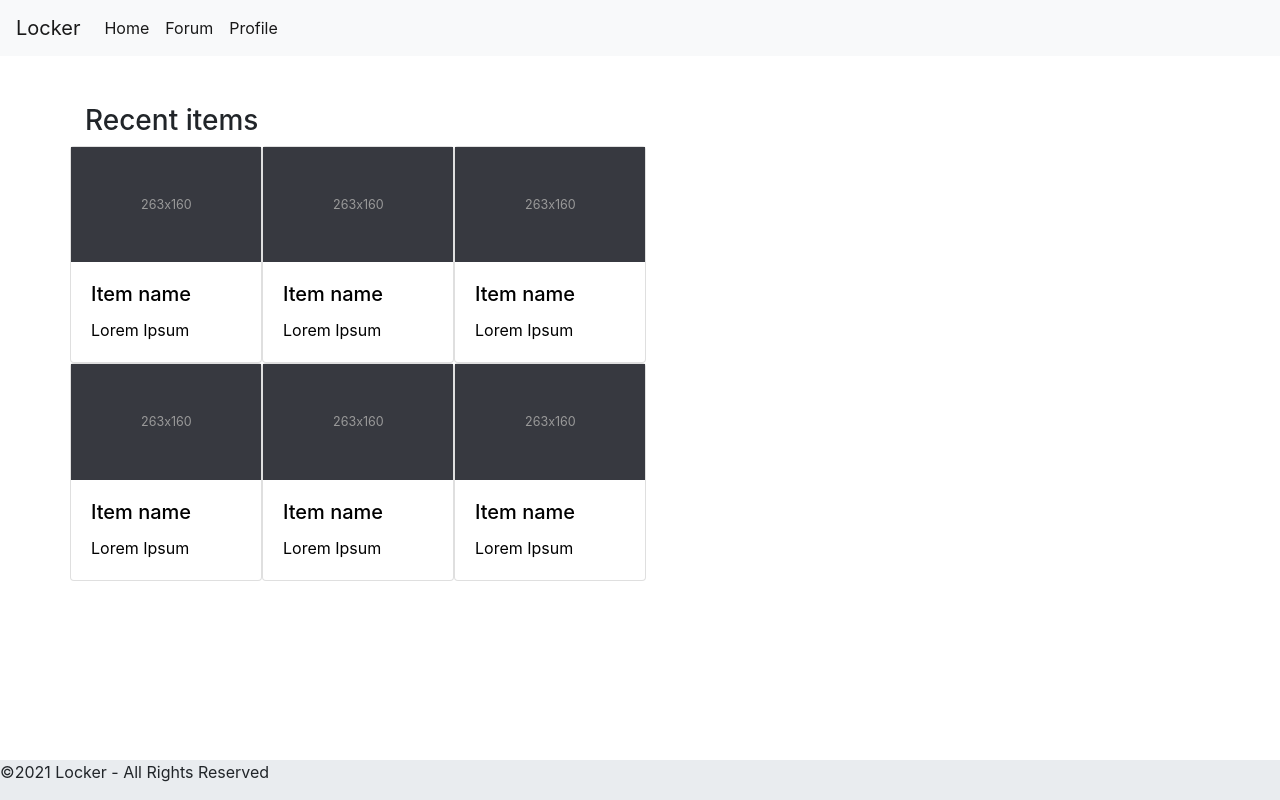
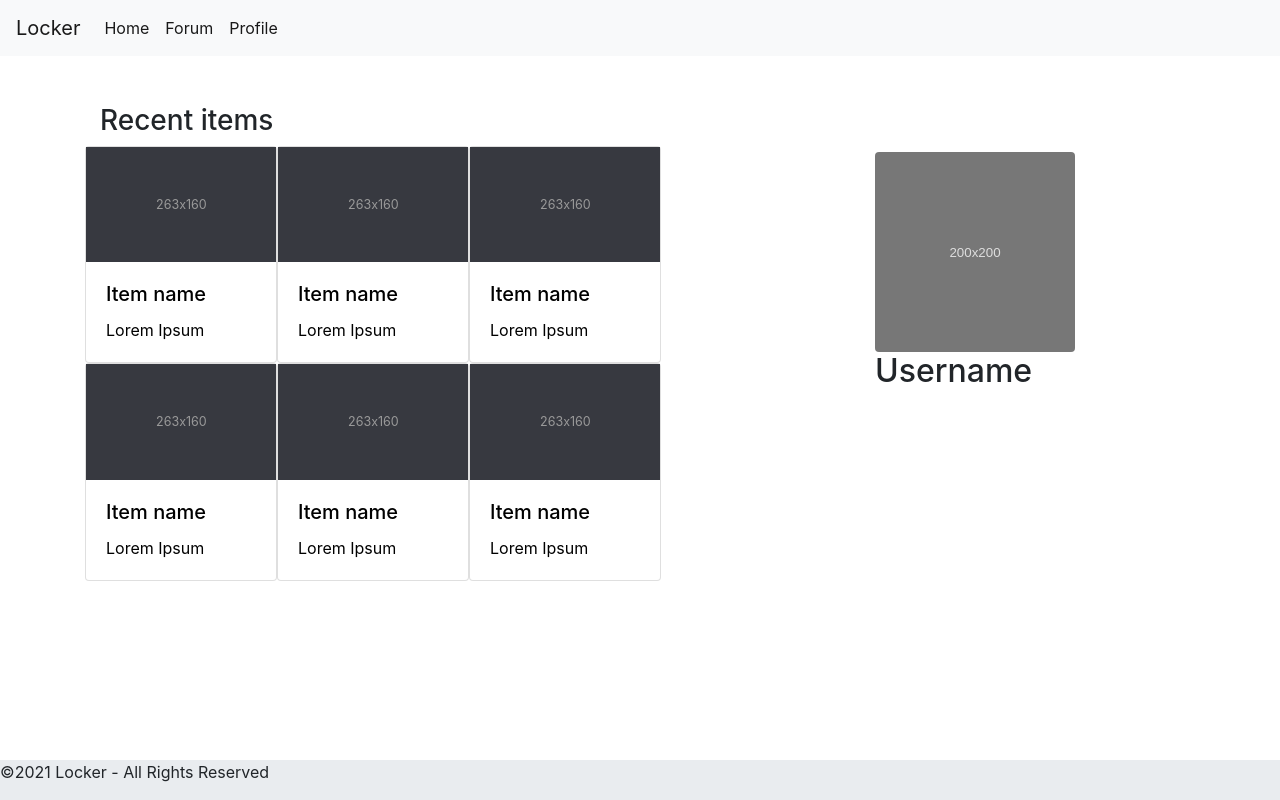
Before and after one commit to alexisbernier/locker-project, a React (Create React App) app: page /HomePageCo in a window 1280 px wide. Built offline with nearby package versions, Linux system fonts and the light colour scheme.

Commit message:
update: updated HomePageWhenConnected

```diff
--- a/src/pages/HomePageWhenConnected.js
+++ b/src/pages/HomePageWhenConnected.js
@@ -1,20 +1,24 @@
 import Footer from "../components/Footer";
 import RecentItems from "../components/RecentItems";
 import NavCo from "../components/NavbarWhenConnected";
-import styled from "@emotion/styled";
-
-const Container = styled.div`
-  margin: 2rem;
-`;
+import ProfilePreview from "../components/ProfilePreview";
+import { Container, Row, Col } from "react-bootstrap";
 
 const HomePageCo = () => {
   return (
     <>
       <NavCo />
       <Container>
-        <RecentItems />
-        <Footer />
+        <Row>
+          <Col sm={8}>
+            <RecentItems />
+          </Col>
+          <Col>
+            <ProfilePreview />
+          </Col>
+        </Row>
       </Container>
+      <Footer />
     </>
   );
 };
```
